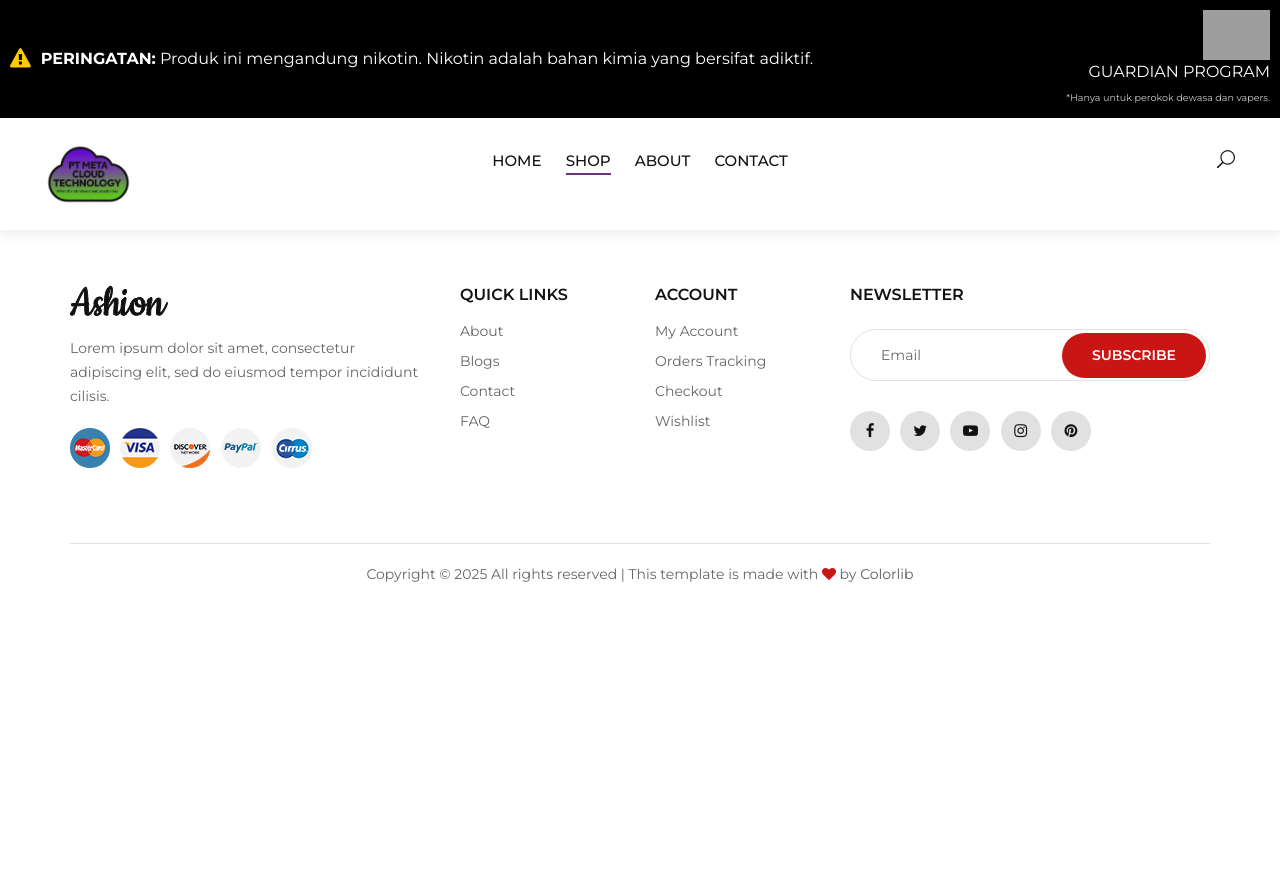
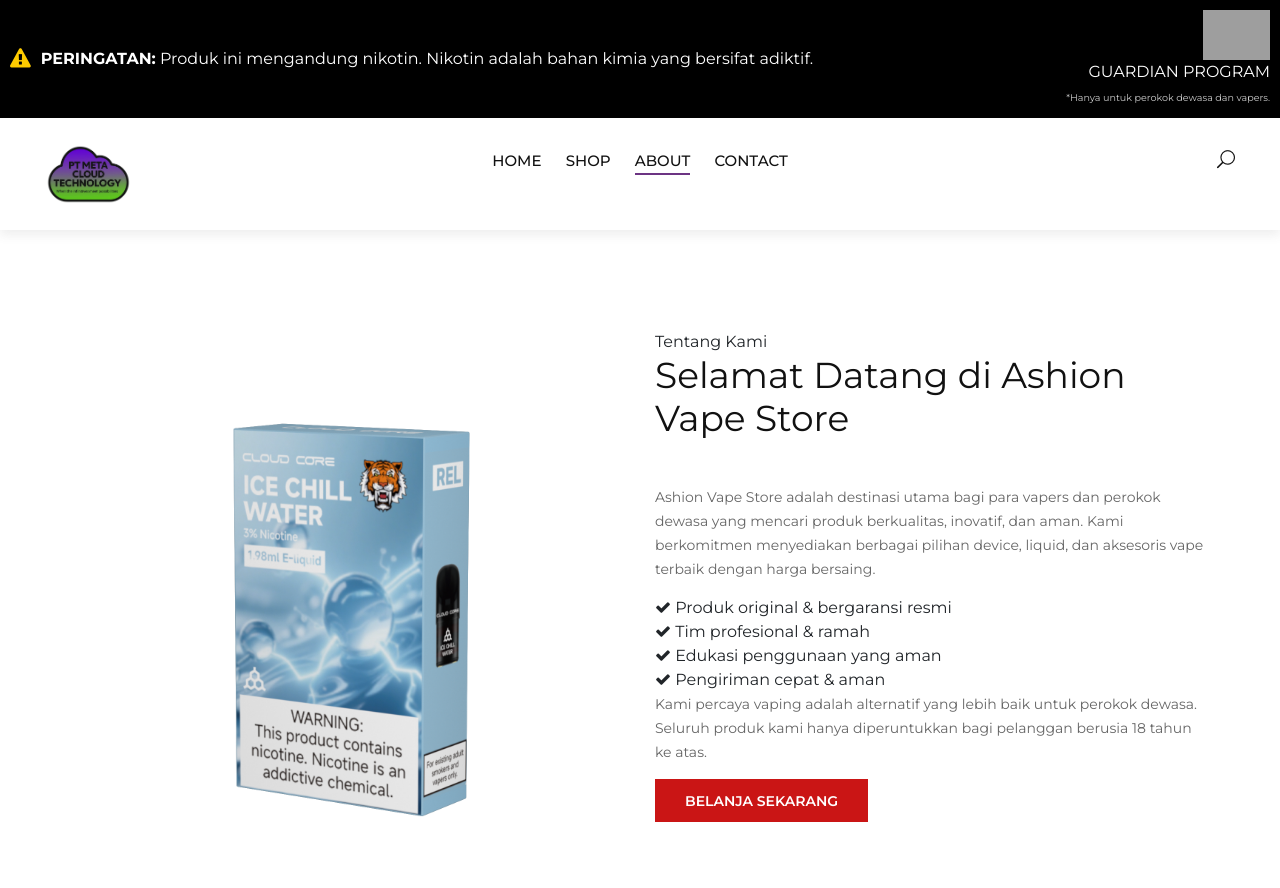
Before and after one commit to bahri405/desain-cloudcore, a plain HTML site: page about.html in a window 1280 px wide. Shown: the top 888 px of the page. Before the commit the page ends 800 px from the top, so only its background shows below. Drawn offline with Linux system fonts and the light colour scheme; grey boxes are pictures that could not be loaded.

Commit message:
add about us page

```diff
--- a/about.html
+++ b/about.html
@@ -89,7 +89,7 @@
                             <li ><a href="./index.html">Home</a></li>
                             <!-- <li><a href="#">Women’s</a></li>
                             <li><a href="#">Men’s</a></li> -->
-                            <li class="active"><a href="./shop.html">Shop</a></li>
+                            <li ><a href="./shop.html">Shop</a></li>
                             <!-- <li><a href="#">Pages</a>
                                 <ul class="dropdown">
                                     <li><a href="./product-details.html">Product Details</a></li>
@@ -98,7 +98,7 @@
                                     <li><a href="./blog-details.html">Blog Details</a></li>
                                 </ul>
                             </li> -->
-                            <li><a href="">About</a></li>
+                            <li class="active"><a href="">About</a></li>
                             <!-- <li><a href="./blog.html">Blog</a></li> -->
                             <li><a href="./contact.html">Contact</a></li>
                         </ul>
@@ -129,7 +129,40 @@
     </header>
     <!-- Header Section End -->
 
-
+    <!-- About Section Begin -->
+    <section class="about spad">
+        <div class="container">
+            <div class="row">
+                <div class="col-lg-6">
+                    <div class="about__pic">
+                        <img src="img/fwd/mmexport1752471955807.jpg" alt="About Us" class="img-fluid rounded">
+                    </div>
+                </div>
+                <div class="col-lg-6">
+                    <div class="about__text">
+                        <div class="section-title">
+                            <span>Tentang Kami</span>
+                            <h2>Selamat Datang di Ashion Vape Store</h2>
+                        </div>
+                        <p>
+                            Ashion Vape Store adalah destinasi utama bagi para vapers dan perokok dewasa yang mencari produk berkualitas, inovatif, dan aman. Kami berkomitmen menyediakan berbagai pilihan device, liquid, dan aksesoris vape terbaik dengan harga bersaing.
+                        </p>
+                        <ul style="list-style-type: none; padding-left: 0;">
+                            <li><i class="fa fa-check"></i> Produk original & bergaransi resmi</li>
+                            <li><i class="fa fa-check"></i> Tim profesional & ramah</li>
+                            <li><i class="fa fa-check"></i> Edukasi penggunaan yang aman</li>
+                            <li><i class="fa fa-check"></i> Pengiriman cepat & aman</li>
+                        </ul>
+                        <p>
+                            Kami percaya vaping adalah alternatif yang lebih baik untuk perokok dewasa. Seluruh produk kami hanya diperuntukkan bagi pelanggan berusia 18 tahun ke atas.
+                        </p>
+                        <a href="./shop.html" class="primary-btn">Belanja Sekarang</a>
+                    </div>
+                </div>
+            </div>
+        </div>
+    </section>
+    <!-- About Section End --></div>
 
     <!-- Footer Section Begin -->
     <footer class="footer">
```
Also changed, not shown: contact.html (+55 -2 lines), index.html (+2 -2 lines).
